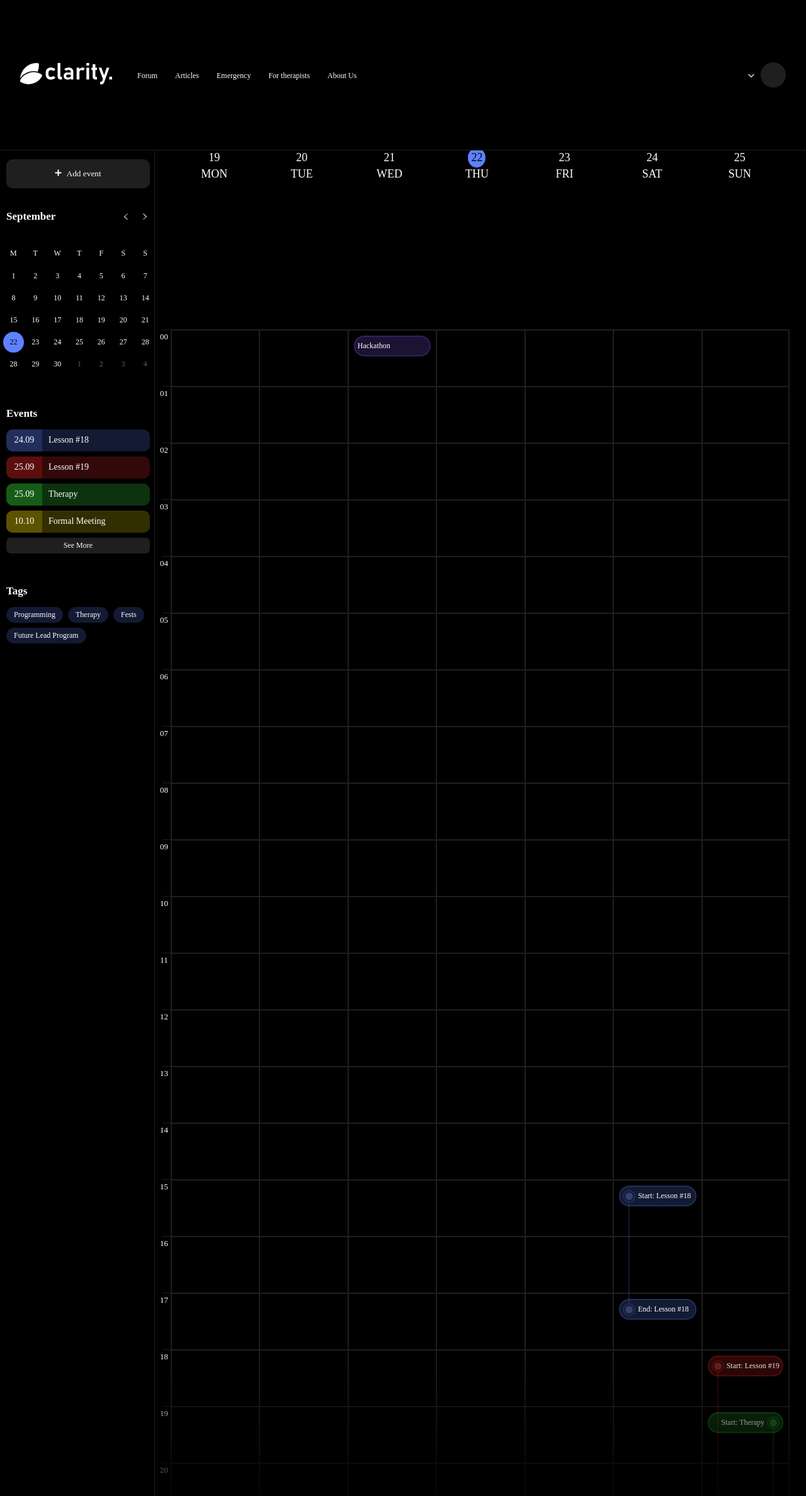
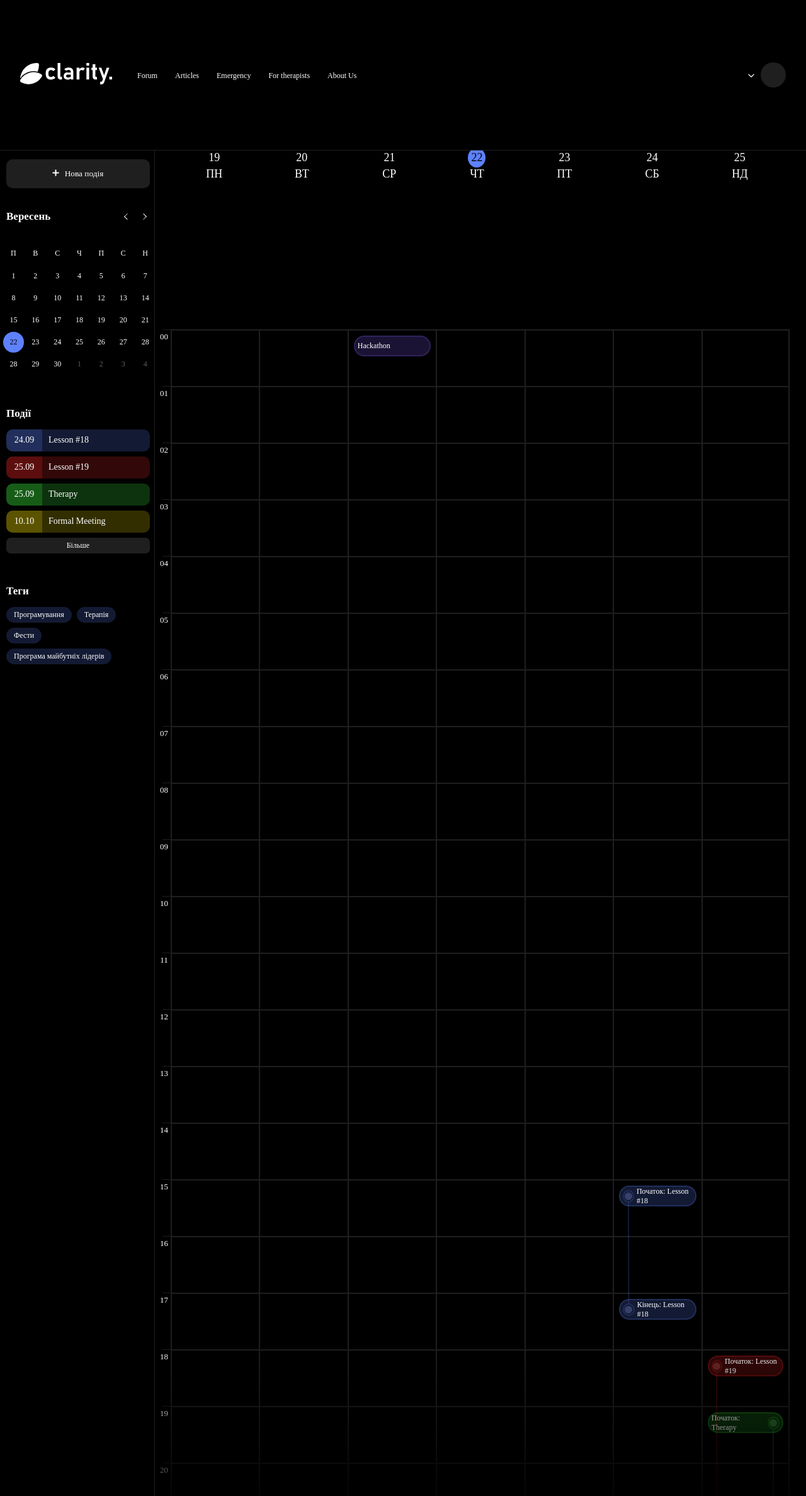
Before and after one commit to volodymyrlogika/group-portal, a Django app: template templates/calendar_app/calendar_tasks.html in a window 1280 px wide. Shown: the whole page at 63% size. Run offline with Django 3.2, Linux system fonts and the light colour scheme; the template is opened without the code that fills it, so the values that code supplies are empty.

Commit message:
Перекладено українською

```diff
--- a/templates/calendar_app/calendar_tasks.html
+++ b/templates/calendar_app/calendar_tasks.html
@@ -149,13 +149,13 @@
                             stroke-linecap="round" stroke-linejoin="round" />
                     </svg>
 
-                    <span>Add event</span>
+                    <span>Нова подія</span>
                 </button>
 
                 <div class="additional-calendar-information">
                     <div class="month-display">
                         <div class="month-name">
-                            <h3 class="sidebar-header">September</h3>
+                            <h3 class="sidebar-header">Вересень</h3>
                             <div class="month-scrolling-arrows">
                                 <button class="month-arrow arrow-backward">
                                     <svg width="6" height="10" viewBox="0 0 6 10" fill="none"
@@ -244,7 +244,7 @@
                     </div>
 
                     <div class="events-display">
-                        <h3 class="sidebar-header">Events</h3>
+                        <h3 class="sidebar-header">Події</h3>
                         <div class="events-side-container">
                             <div class="event-popup popup-blue">
                                 <div class="popup-date popup-blue">
@@ -275,7 +275,7 @@
                             </div>
 
                             <button class="see-more-popups">
-                                See More
+                                Більше
                             </button>
 
 
@@ -283,13 +283,13 @@
                     </div>
 
                     <div class="tags-display">
-                        <h3 class="sidebar-header">Tags</h3>
+                        <h3 class="sidebar-header">Теги</h3>
                         <div class="tag-search"></div>
                         <div class="tags-side">
-                            <div class="side-tag">Programming</div>
-                            <div class="side-tag">Therapy</div>
-                            <div class="side-tag">Fests</div>
-                            <div class="side-tag">Future Lead Program</div>
+                            <div class="side-tag">Програмування</div>
+                            <div class="side-tag">Терапія</div>
+                            <div class="side-tag">Фести</div>
+                            <div class="side-tag">Програма майбутніх лідерів</div>
                         </div>
                     </div>
                 </div>
@@ -299,31 +299,31 @@
             <div class="inner-days-container">
                 <div class="inner-days-frame">
                     <p class="date-frame">19</p>
-                    <p class="day-frame">MON</p>
+                    <p class="day-frame">ПН</p>
                 </div>
                 <div class="inner-days-frame">
                     <p class="date-frame">20</p>
-                    <p class="day-frame">TUE</p>
+                    <p class="day-frame">ВТ</p>
                 </div>
                 <div class="inner-days-frame">
                     <p class="date-frame">21</p>
-                    <p class="day-frame">WED</p>
+                    <p class="day-frame">СР</p>
                 </div>
                 <div class="inner-days-frame">
                     <p class="date-frame current-date-frame">22</p>
-                    <p class="day-frame">THU</p>
+                    <p class="day-frame">ЧТ</p>
                 </div>
                 <div class="inner-days-frame">
                     <p class="date-frame">23</p>
-                    <p class="day-frame">FRI</p>
+                    <p class="day-frame">ПТ</p>
                 </div>
                 <div class="inner-days-frame">
                     <p class="date-frame">24</p>
-                    <p class="day-frame">SAT</p>
+                    <p class="day-frame">СБ</p>
                 </div>
                 <div class="inner-days-frame">
                     <p class="date-frame">25</p>
-                    <p class="day-frame">SUN</p>
+                    <p class="day-frame">НД</p>
                 </div>
 
             </div>
@@ -366,7 +366,7 @@
                             <p class="frame-title">Hackathon</p>
                             <div class="dropdown-info dropdown-basis" id="dropdown3-s">
                                 <h4>Therapy</h4>
-                                <p class="full-date">Sunday, September 25</p>
+                                <p class="full-date">Неділя, вересень 25</p>
 
                                 <div class="all-info-div">
                                     <div class="info-flex">
@@ -383,17 +383,17 @@
                                                 </clipPath>
                                             </defs>
                                         </svg>
-                                        <span>Time: 19:00-23:00</span>
+                                        <span>Час: 19:00-23:00</span>
                                     </div>
                                 </div>
                                 <div class="tags-info">
                                     <div class="info-tag">
-                                        Therapy
+                                        Терапія
                                     </div>
                                 </div>
 
                                 <div class="colors-info">
-                                    <p>Colors</p>
+                                    <p>Колір</p>
                                     <div class="radio-colors">
                                         <label class="outer-color-circle">
                                             <input type="radio" name="color" value="blue" class="color-radio" checked>
@@ -581,10 +581,10 @@
                             <div class="orb blue-orb">
                                 <div class="inner-orb blue-inner-orb starting-orb"></div>
                             </div>
-                            <p class="frame-title">Start: Lesson #18</p>
+                            <p class="frame-title">Початок: Lesson #18</p>
                             <div class="dropdown-info dropdown-basis" id="dropdown1-s">
                                 <h4>Lesson #18</h4>
-                                <p class="full-date">Saturday, September 24</p>
+                                <p class="full-date">Субота, вересень 24</p>
 
                                 <div class="all-info-div">
                                     <div class="info-flex">
@@ -621,21 +621,21 @@
                                                 </clipPath>
                                             </defs>
                                         </svg>
-                                        <span>Time: 03:00-05:00</span>
+                                        <span>Час: 03:00-05:00</span>
                                     </div>
                                 </div>
                                 <div class="tags-info">
                                     <div class="info-tag">
-                                        Programming
+                                        Програмування
                                     </div>
 
                                     <div class="info-tag">
-                                        Future Lead Program
+                                        Програма майбутніх лідерів
                                     </div>
                                 </div>
 
                                 <div class="colors-info">
-                                    <p>Colors</p>
+                                    <p>Колір</p>
                                     <div class="radio-colors">
                                         <label class="outer-color-circle">
                                             <input type="radio" name="color" value="blue" class="color-radio" checked>
@@ -703,10 +703,10 @@
                             <div class="orb blue-orb">
                                 <div class="inner-orb blue-inner-orb ending-orb"></div>
                             </div>
-                            <p class="frame-title">End: Lesson #18</p>
+                            <p class="frame-title">Кінець: Lesson #18</p>
                             <div class="dropdown-info dropdown-basis" id="dropdown1-e">
                                 <h4>Lesson #18</h4>
-                                <p class="full-date">Saturday, September 24</p>
+                                <p class="full-date">Субота, вересень 24</p>
 
                                 <div class="all-info-div">
                                     <div class="info-flex">
@@ -743,21 +743,21 @@
                                                 </clipPath>
                                             </defs>
                                         </svg>
-                                        <span>Time: 03:00-05:00</span>
+                                        <span>Час: 03:00-05:00</span>
                                     </div>
                                 </div>
                                 <div class="tags-info">
                                     <div class="info-tag">
-                                        Programming
+                                        Програмування
                                     </div>
 
                                     <div class="info-tag">
-                                        Future Lead Program
+                                        Програма майбутніх лідерів
                                     </div>
                                 </div>
 
                                 <div class="colors-info">
-                                    <p>Colors</p>
+                                    <p>Колір</p>
                                     <div class="radio-colors">
                                         <label class="outer-color-circle">
                                             <input type="radio" name="color" value="blue" class="color-radio" checked>
@@ -817,10 +817,10 @@
                             <div class="orb red-orb">
                                 <div class="inner-orb red-inner-orb starting-orb"></div>
                             </div>
-                            <p class="frame-title">Start: Lesson #19</p>
+                            <p class="frame-title">Початок: Lesson #19</p>
                             <div class="dropdown-info dropdown-basis" id="dropdown2-s">
                                 <h4>Lesson #19</h4>
-                                <p class="full-date">Sunday, September 25</p>
+                                <p class="full-date">Неділя, вересень 25</p>
 
                                 <div class="all-info-div">
                                     <div class="info-flex">
@@ -857,21 +857,21 @@
                                                 </clipPath>
                                             </defs>
                                         </svg>
-                                        <span>Time: 18:00-21:00</span>
+                                        <span>Час: 18:00-21:00</span>
                                     </div>
                                 </div>
                                 <div class="tags-info">
                                     <div class="info-tag">
-                                        Programming
+                                        Програмування
                                     </div>
 
                                     <div class="info-tag">
-                                        Future Lead Program
+                                        Програма майбутніх лідерів
                                     </div>
                                 </div>
 
                                 <div class="colors-info">
-                                    <p>Colors</p>
+                                    <p>Колір</p>
                                     <div class="radio-colors">
                                         <label class="outer-color-circle">
                                             <input type="radio" name="color" value="blue" class="color-radio" checked>
@@ -930,10 +930,10 @@
                             <div class="orb green-orb">
                                 <div class="inner-orb green-inner-orb starting-orb"></div>
                             </div>
-                            <p class="frame-title">Start: Therapy</p>
+                            <p class="frame-title">Початок: Therapy</p>
                             <div class="dropdown-info dropdown-basis" id="dropdown3-s">
                                 <h4>Therapy</h4>
-                                <p class="full-date">Sunday, September 25</p>
+                                <p class="full-date">Неділя, вересень 25</p>
 
                                 <div class="all-info-div">
                                     <div class="info-flex">
@@ -1028,10 +1028,10 @@
                             <div class="orb red-orb">
                                 <div class="inner-orb red-inner-orb starting-orb"></div>
                             </div>
-                            <p class="frame-title">End: Lesson #19</p>
+                            <p class="frame-title">Кінець: Lesson #19</p>
                             <div class="dropdown-info dropdown-basis" id="dropdown2-e">
                                 <h4>Lesson #19</h4>
-                                <p class="full-date">Sunday, September 25</p>
+                                <p class="full-date">Неділя, вересень 25</p>
 
                                 <div class="all-info-div">
                                     <div class="info-flex">
@@ -1068,21 +1068,21 @@
                                                 </clipPath>
                                             </defs>
                                         </svg>
-                                        <span>Time: 18:00-21:00</span>
+                                        <span>Час: 18:00-21:00</span>
                                     </div>
                                 </div>
                                 <div class="tags-info">
                                     <div class="info-tag">
-                                        Programming
+                                        Програмування
                                     </div>
 
                                     <div class="info-tag">
-                                        Future Lead Program
+                                        Програма майбутніх лідерів
                                     </div>
                                 </div>
 
                                 <div class="colors-info">
-                                    <p>Colors</p>
+                                    <p>Колір</p>
                                     <div class="radio-colors">
                                         <label class="outer-color-circle">
                                             <input type="radio" name="color" value="blue" class="color-radio">
@@ -1150,10 +1150,10 @@
                             <div class="orb green-orb">
                                 <div class="inner-orb green-inner-orb starting-orb"></div>
                             </div>
-                            <p class="frame-title">End: Therapy</p>
+                            <p class="frame-title">Кінець: Therapy</p>
                             <div class="dropdown-info dropdown-basis" id="dropdown3-e">
                                 <h4>Therapy</h4>
-                                <p class="full-date">Sunday, September 25</p>
+                                <p class="full-date">Неділя, вересень 25</p>
 
                                 <div class="all-info-div">
                                     <div class="info-flex">
@@ -1170,17 +1170,17 @@
                                                 </clipPath>
                                             </defs>
                                         </svg>
-                                        <span>Time: 19:00-23:00</span>
+                                        <span>Час: 19:00-23:00</span>
                                     </div>
                                 </div>
                                 <div class="tags-info">
                                     <div class="info-tag">
-                                        Therapy
+                                        Терапія
                                     </div>
                                 </div>
 
                                 <div class="colors-info">
-                                    <p>Colors</p>
+                                    <p>Колір</p>
                                     <div class="radio-colors">
                                         <label class="outer-color-circle">
                                             <input type="radio" name="color" value="blue" class="color-radio" checked>
@@ -1444,24 +1444,24 @@
 
         <div class="add-event-overlay">
             <div class="add-event-window">
-                <h3>Add Event</h3>
+                <h3>Додати подію</h3>
                 <div class="add-event-form">
                     <form action="">
                         {% csrf_token %}
-                        <input type="text" placeholder="Event Name">
-
-                        <span>Date: </span>
+                        <input type="text" placeholder="Назва події">
+
+                        <span>Дата: </span>
                         <input type="date" name="date" id="dateInput">
                         <div class="time-inputs">
                             <input type="time" name="time-start" id="timeStart">
                             <input type="time" name="time-end" id="timeEnd">
-                            <span class="input-placeholder">Start</span>
-                            <span class="input-placeholder second-placeholder">End</span>
-                        </div>
-                        <span>Topic: </span><input type="text" placeholder="Add Topic">
+                            <span class="input-placeholder">Початок</span>
+                            <span class="input-placeholder second-placeholder">Кінець</span>
+                        </div>
+                        <span>Тема: </span><input type="text" placeholder="Add Topic">
                         <textarea name="description" id="desciptionInput" placeholder="Description" rows="4"
                             cols="50"></textarea>
-                        <p>Colors</p>
+                        <p>Колір</p>
                         <div class="radio-colors">
                             <label class="outer-color-circle">
                                 <input type="radio" name="color" value="blue" class="color-radio" checked>
@@ -1505,8 +1505,8 @@
                         </div>
 
                         <div class="buttons">
-                            <button onclick="closeAddEvents()" class="overlay-button">Cancel</button>
-                            <button type="submit">Add Event</button>
+                            <button onclick="closeAddEvents()" class="overlay-button">Скасувати</button>
+                            <button type="submit">Додати</button>
                         </div>
                     </form>
                 </div>
```
Also changed, not shown: other parts of templates/calendar_app/calendar_tasks.html (+12 -12 lines).
